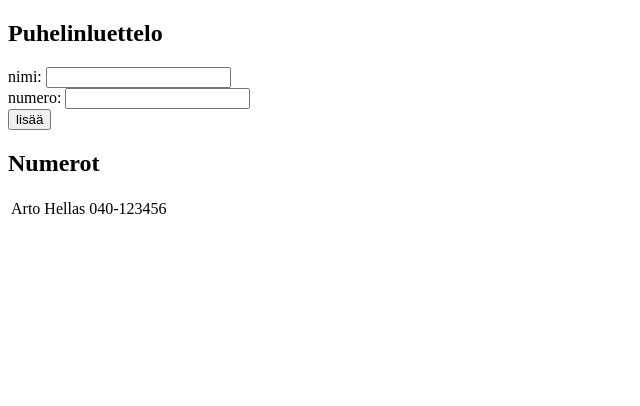
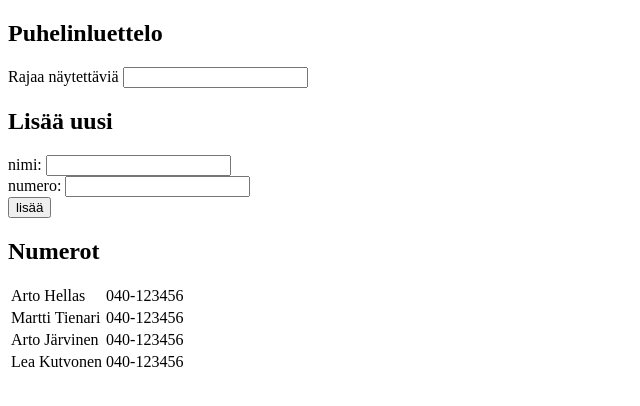
Before and after one commit to MrNerd24/fullstack-kurssi-teht-v-t, a React (Create React App) app in the folder Osa2/project4/: page / in a window 1280 px wide. Shown: the top 406 px of the page, without its empty margins (0-640 px from the left). Built offline with nearby package versions, Linux system fonts and the light colour scheme; the HTML template or start-up script is replaced by a standard one.

Commit message:
Tehtävä 2.9

```diff
--- a/Osa2/project4/src/App.js
+++ b/Osa2/project4/src/App.js
@@ -5,13 +5,14 @@ class App extends React.Component {
         super(props)
         this.state = {
             persons: [
-                {
-                    name: 'Arto Hellas',
-                    number: "040-123456"
-                }
+                { name: 'Arto Hellas', number: '040-123456' },
+                { name: 'Martti Tienari', number: '040-123456' },
+                { name: 'Arto Järvinen', number: '040-123456' },
+                { name: 'Lea Kutvonen', number: '040-123456' }
             ],
             newName: '',
-            newNro: ""
+            newNumber: '',
+            filter: ''
         }
     }
 
@@ -44,10 +45,24 @@ class App extends React.Component {
         })
     }
 
+    handleFilterChange = (event) => {
+        let value = event.target.value
+        this.setState({
+            filter: value
+        })
+    }
+
     render() {
+
+        let persons = this.state.filter ? this.state.persons.filter((person) => person.name.toLowerCase().search(this.state.filter.toLowerCase()) >= 0) : this.state.persons
+
         return (
             <div>
                 <h2>Puhelinluettelo</h2>
+                <div>
+                    Rajaa näytettäviä <input value={this.state.filter} onChange={this.handleFilterChange} />
+                </div>
+                <h2>Lisää uusi</h2>
                 <form onSubmit={this.handleSubmit}>
                     <div>
                         nimi: <input value={this.state.newName} onChange={this.handleNameChange}/>
@@ -62,7 +77,7 @@ class App extends React.Component {
                 <h2>Numerot</h2>
                 <table>
                     <tbody>
-                    {this.state.persons.map((person) => {
+                    {persons.map((person) => {
                         return (
                             <tr key={person.name}>
                                 <td>{person.name}</td>
```
